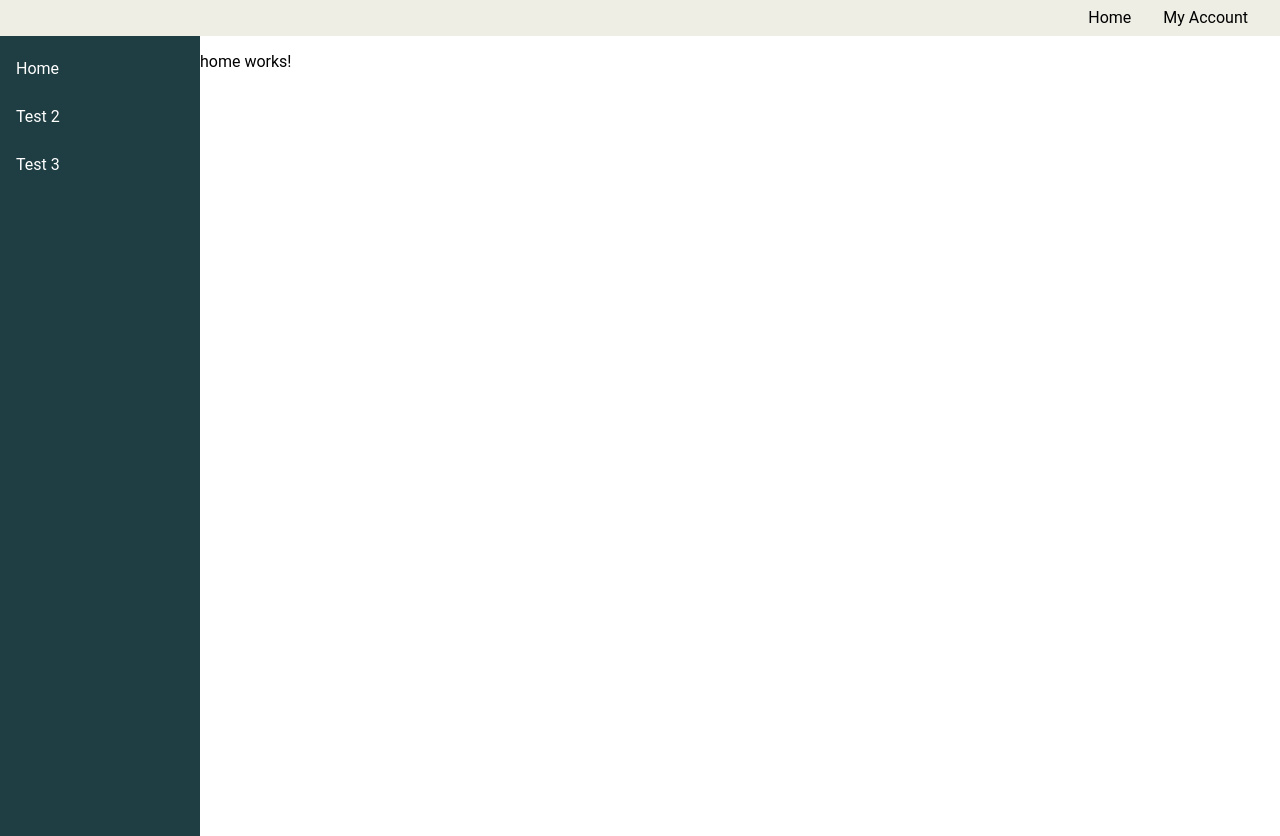
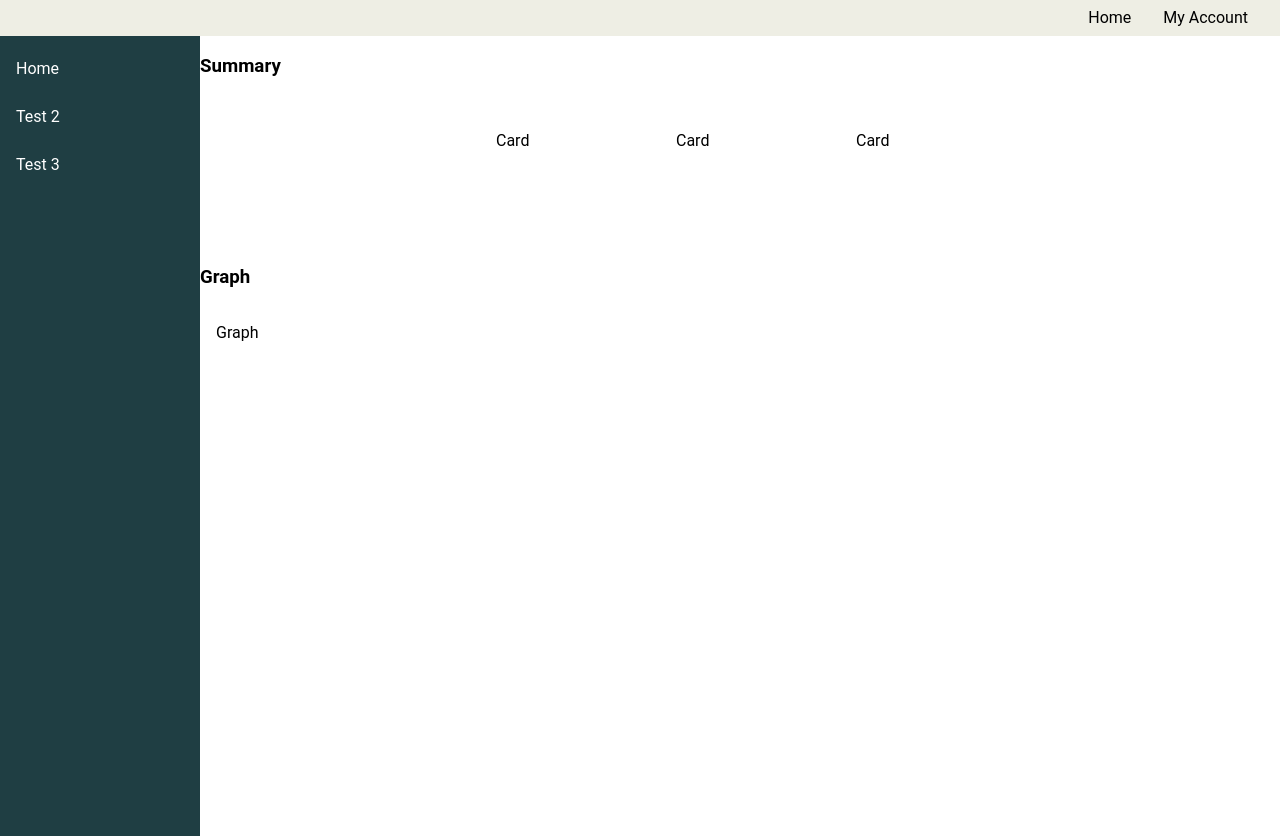
Before and after one commit to alhammialiff/angular-mock-dashboard, an Angular app: page /home in a window 1280 px wide. Built offline with nearby package versions, Linux system fonts and the light colour scheme.

Commit message:
Scaffolded rest service for spending data (to be coded), mock-dashboard-db.json that stores our data (to built along the way)

```diff
--- a/src/app/home/home.component.html
+++ b/src/app/home/home.component.html
@@ -1,3 +1,42 @@
-<p>
-  home works!
-</p>
+<div
+  class="headline"
+  fxLayout="row"
+  fxLayout.sm="column"
+  fxLayout.xs="column"
+  fxLayoutAlign="start center">
+  <h3>Summary</h3>
+</div>
+
+<div
+  class="content-area"
+  fxLayout="row"
+  fxLayout.sm="column"
+  fxLayout.xs="column"
+  fxLayoutAlign="center center">
+
+  <mat-card class="summary-card">
+    <mat-card-content>Card</mat-card-content>
+  </mat-card>
+  <mat-card class="summary-card">
+    <mat-card-content>Card</mat-card-content>
+  </mat-card>
+  <mat-card class="summary-card">
+    <mat-card-content>Card</mat-card-content>
+  </mat-card>
+</div>
+
+<div
+  class="headline"
+  fxLayout="row"
+  fxLayout.sm="column"
+  fxLayout.xs="column"
+  fxLayoutAlign="start center">
+  <h3>Graph</h3>
+</div>
+
+<div
+  class="graph">
+  <mat-card>
+    <mat-card-content>Graph</mat-card-content>
+  </mat-card>
+</div>
--- a/src/styles.scss
+++ b/src/styles.scss
@@ -16,6 +16,16 @@ body {
     height: 100%;
 }
 
+.content-area {
+    margin: 10px;
+    padding: auto;
+}
+
+.summary-card{
+    margin: 10px;
+    width: 10vw;
+    height: 10vh;
+}
 
 mat-sidenav {
     background-color: $secondary-bg-color;
```
Also changed, not shown: src/app/app.module.ts (+6 -3 lines), src/app/services/spending.service.ts (added, +9 -0 lines), 1 other file (tests, documents, lock files or other folders).
